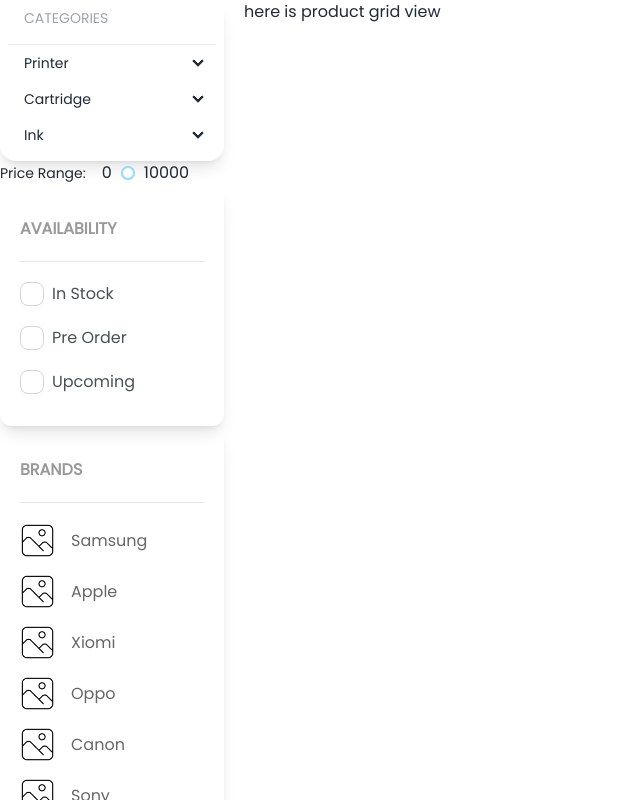
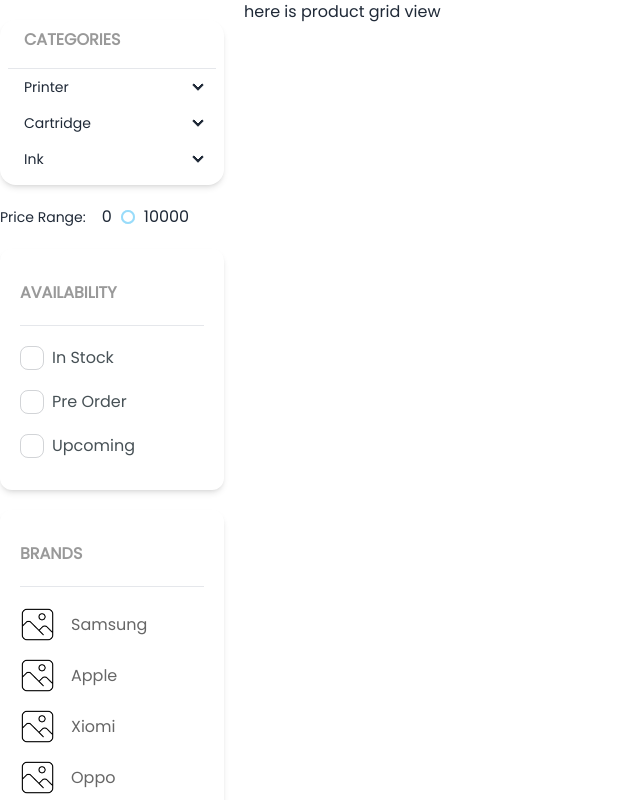
Before and after one commit to expertsquad/q-print-client, a Next.js app: page /category/slug in a window 1280 px wide. Shown: the top 800 px of the page, without its empty margins (0-640 px from the left). Built offline with nearby package versions, Linux system fonts and the light colour scheme.

Commit message:
some bugs fixed

```diff
--- a/src/components/CategoryViewPage/CategoryLeftSideWidget.tsx
+++ b/src/components/CategoryViewPage/CategoryLeftSideWidget.tsx
@@ -6,12 +6,12 @@ import BrandsCard from "../UI/card/BrandsCard";
 
 const CategoryLeftSideWidget = () => {
   return (
-    <div>
+    <aside>
       <CategoriesCard />
       <PriceRangeCard />
       <AvailabilityCard />
       <BrandsCard />
-    </div>
+    </aside>
   );
 };
 
--- a/src/components/UI/card/AvailabilityCard.tsx
+++ b/src/components/UI/card/AvailabilityCard.tsx
@@ -2,7 +2,7 @@ import React from "react";
 
 const AvailabilityCard = () => {
   return (
-    <div className="px-5 py-8 rounded-xl shadow-custom3xl shadow-lg">
+    <div className="px-5 py-8 rounded-xl  shadow-md mt-5">
       <h1 className="text-[#00000066] font-semibold text-base">AVAILABILITY</h1>
       <hr className="my-5" />
       <div className="flex flex-col gap-5">
--- a/src/components/UI/card/BrandsCard.tsx
+++ b/src/components/UI/card/BrandsCard.tsx
@@ -5,7 +5,7 @@ import { brands } from "@/constants";
 
 const BrandsCard = () => {
   return (
-    <div className="px-5 py-8 rounded-xl shadow-lg">
+    <div className="px-5 py-8 rounded-xl shadow-md mt-5">
       <h1 className="text-[#00000066] font-semibold text-base">BRANDS</h1>
       <hr className="my-5" />
       <div className="flex flex-col gap-4">
--- a/src/components/UI/card/CategoriesCard.tsx
+++ b/src/components/UI/card/CategoriesCard.tsx
@@ -14,8 +14,8 @@ interface ICategory {
 
 const CategoriesCard = () => {
   return (
-    <ul className="menu w-56 rounded-box shadow-lg ">
-      <p className="pb-4 border-b px-4 font-medium text-gray-400 ">
+    <ul className="menu w-56 rounded-box shadow-md mt-5 ">
+      <p className="pb-4 border-b px-4 text-[#00000066] font-semibold text-base ">
         CATEGORIES
       </p>
       {categories?.map((category, i: number) => (
--- a/src/components/UI/card/PriceRangeCard.tsx
+++ b/src/components/UI/card/PriceRangeCard.tsx
@@ -12,7 +12,7 @@ const PriceRangeSlider = () => {
   };
 
   return (
-    <div className="flex items-center space-x-4">
+    <div className="flex items-center space-x-4 mt-5">
       <label className="text-sm">Price Range:</label>
       <div className="flex items-center space-x-4">
         <span>{rangeValues[0]}</span>
```
